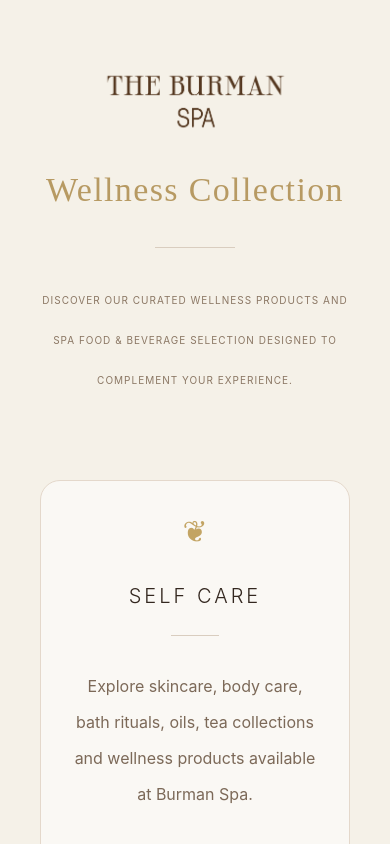
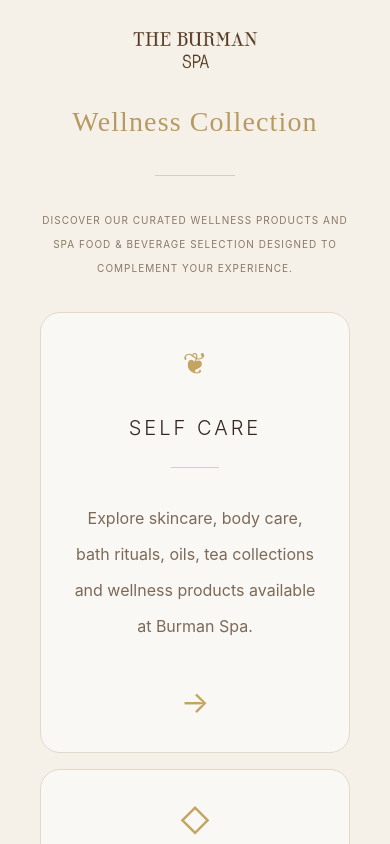
Before and after one commit to RicardoNeto94/Selector-os, a Next.js app: page /spa/burman in a window 390 px wide. Built offline with nearby package versions, Linux system fonts and the light colour scheme.

Commit message:
Optimize spa tablet layout

```diff
--- a/src/app/spa/burman/page.js
+++ b/src/app/spa/burman/page.js
@@ -17,10 +17,10 @@ export default function BurmanSpaPage() {
 
       <div
         className="
-        min-h-screen
-        grid
-        lg:grid-cols-[40%_60%]
-      "
+h-screen
+grid
+xl:grid-cols-[38%_62%]
+"
       >
 
         {/* IMAGE */}
@@ -29,7 +29,7 @@ export default function BurmanSpaPage() {
           className="
           relative
           hidden
-          lg:block
+         xl:block
         "
         >
 <div
@@ -66,7 +66,8 @@ export default function BurmanSpaPage() {
           px-10
           lg:px-16
 
-          py-16
+          py-6
+xl:py-12
         "
         >
 
@@ -84,8 +85,8 @@ export default function BurmanSpaPage() {
               <Image
                 src="/spa/spa-logo.png"
                 alt="Burman Spa"
-                width={200}
-                height={200}
+                width={140}
+                height={140}
                 className="mx-auto mb-6"
               />
 
@@ -108,8 +109,9 @@ export default function BurmanSpaPage() {
               <h1
   className="
   text-[#b79a63]
-  text-[34px]
-  lg:text-[42px]
+  text-[28px]
+  md:text-[34px]
+  xl:text-[42px]
   tracking-[0.04em]
   mb-8
 "
@@ -142,11 +144,11 @@ export default function BurmanSpaPage() {
 
                 tracking-[0.10em]
 
-                leading-10
+                leading-6
 
                 text-[10px]
 
-                mb-20
+                mb-8
               "
               >
                 Discover our curated wellness products
@@ -162,9 +164,9 @@ export default function BurmanSpaPage() {
               className="
               grid
               md:grid-cols-2
-              gap-8
+              gap-4
 
-              mb-20
+              mb-8
             "
             >
 
@@ -182,7 +184,7 @@ export default function BurmanSpaPage() {
 
                 p-8
 
-                min-h-[220px]
+                min-h-[170px]
 
                 flex
                 flex-col
```
